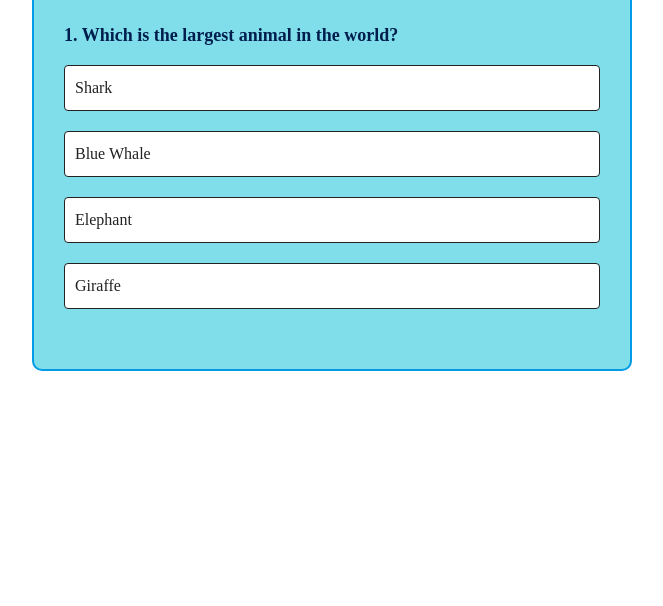
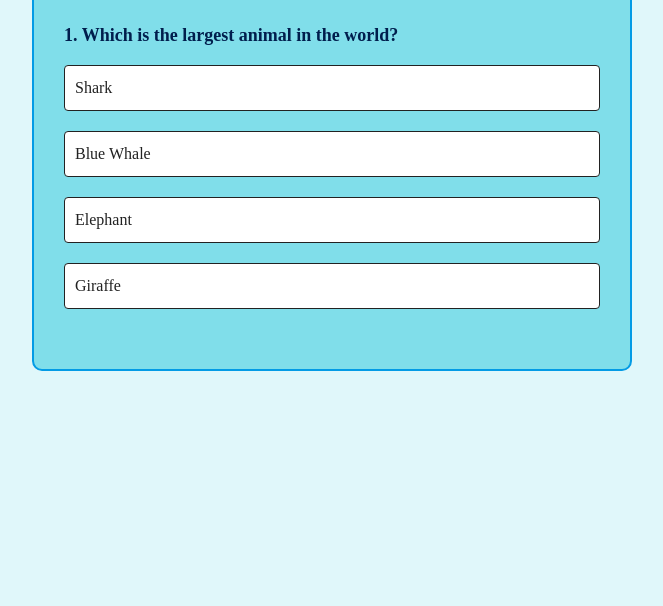
Before and after one commit to RushdaAnsari/javascript-quiz-app, a plain HTML site: page index.html in a window 1280 px wide. Shown: the part 194-800 px from the top of the page, without its empty margins (308-971 px from the left). Drawn offline with nearby package versions, Linux system fonts and the light colour scheme.

Commit message:
Update style.css

```diff
--- a/style.css
+++ b/style.css
@@ -5,7 +5,7 @@
     box-sizing: border-box;
 }
 body{
-    background: #fff;
+    background: #E0F7FA;
 }
 .app{
     background: #80DEEA;
```
